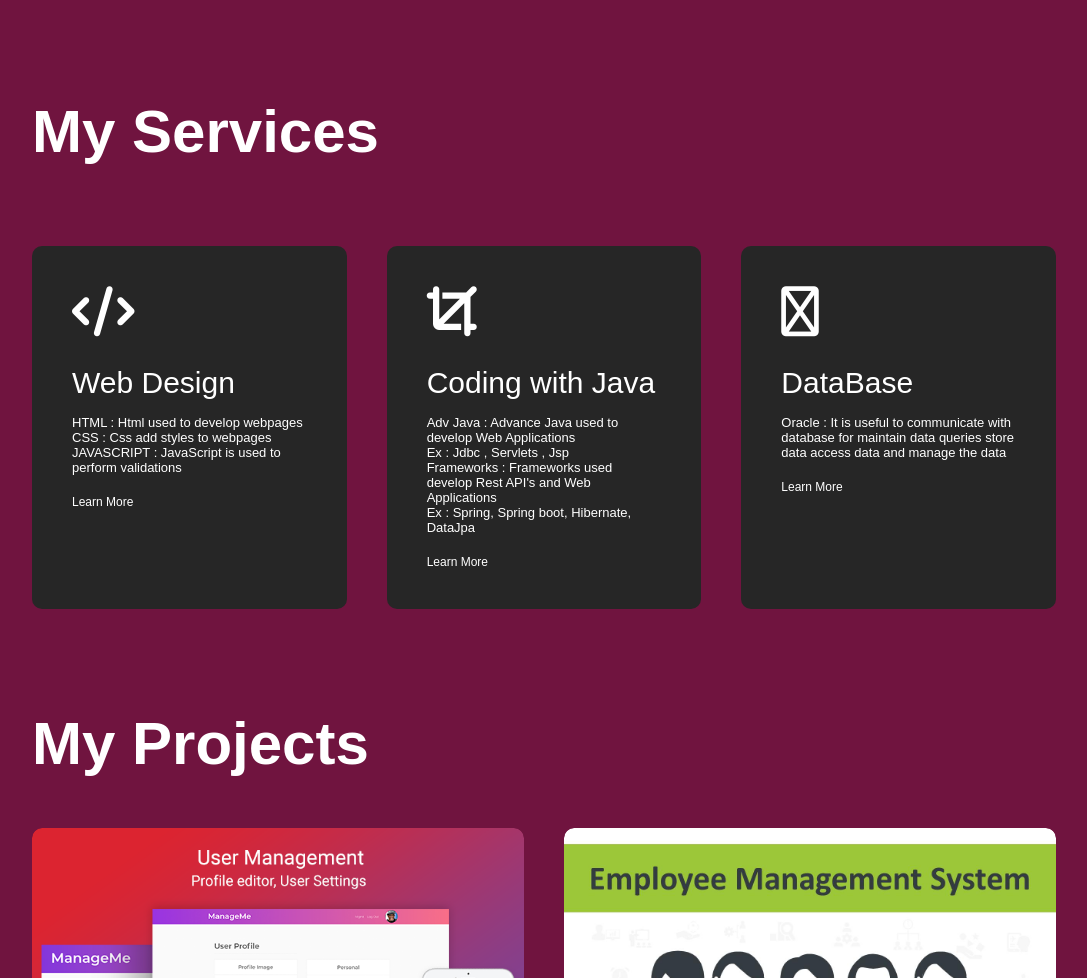
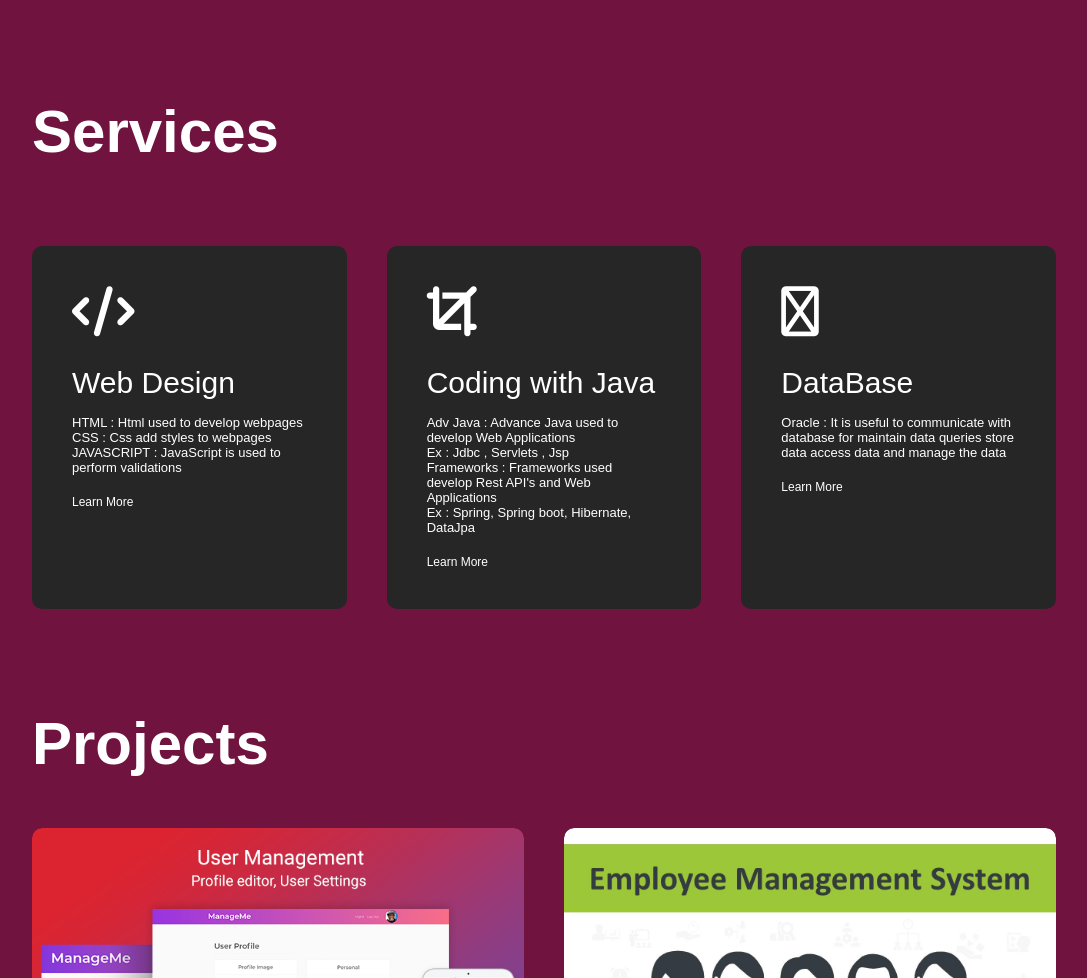
Before and after one commit to NimmanagotiMahesh/mahesh-portfolio, a plain HTML site: page index.html in a window 1280 px wide. Shown: the part 1299-2277 px from the top of the page, without its empty margins (96-1183 px from the left). Drawn offline with Linux system fonts and the light colour scheme.

Commit message:
Update index.html

```diff
--- a/index.html
+++ b/index.html
@@ -79,7 +79,7 @@
 <!-------------------------------services---------->
 <div id="services">
     <div class="container">
-        <h1 class="sub-title">My Services</h1>
+        <h1 class="sub-title">Services</h1>
         <div class="services-list">
             <div>
                 <i class="fa-solid fa-code"></i>
@@ -117,7 +117,7 @@
 <!--------------------------portfolio-------------------->
 <div id="portfolio">
     <div class="container">
-        <h1 class="sub-title">My Projects</h1>
+        <h1 class="sub-title">Projects</h1>
         <div class="work-list">
             <div class="work">
                 <img src="u1.png" alt="">
```
